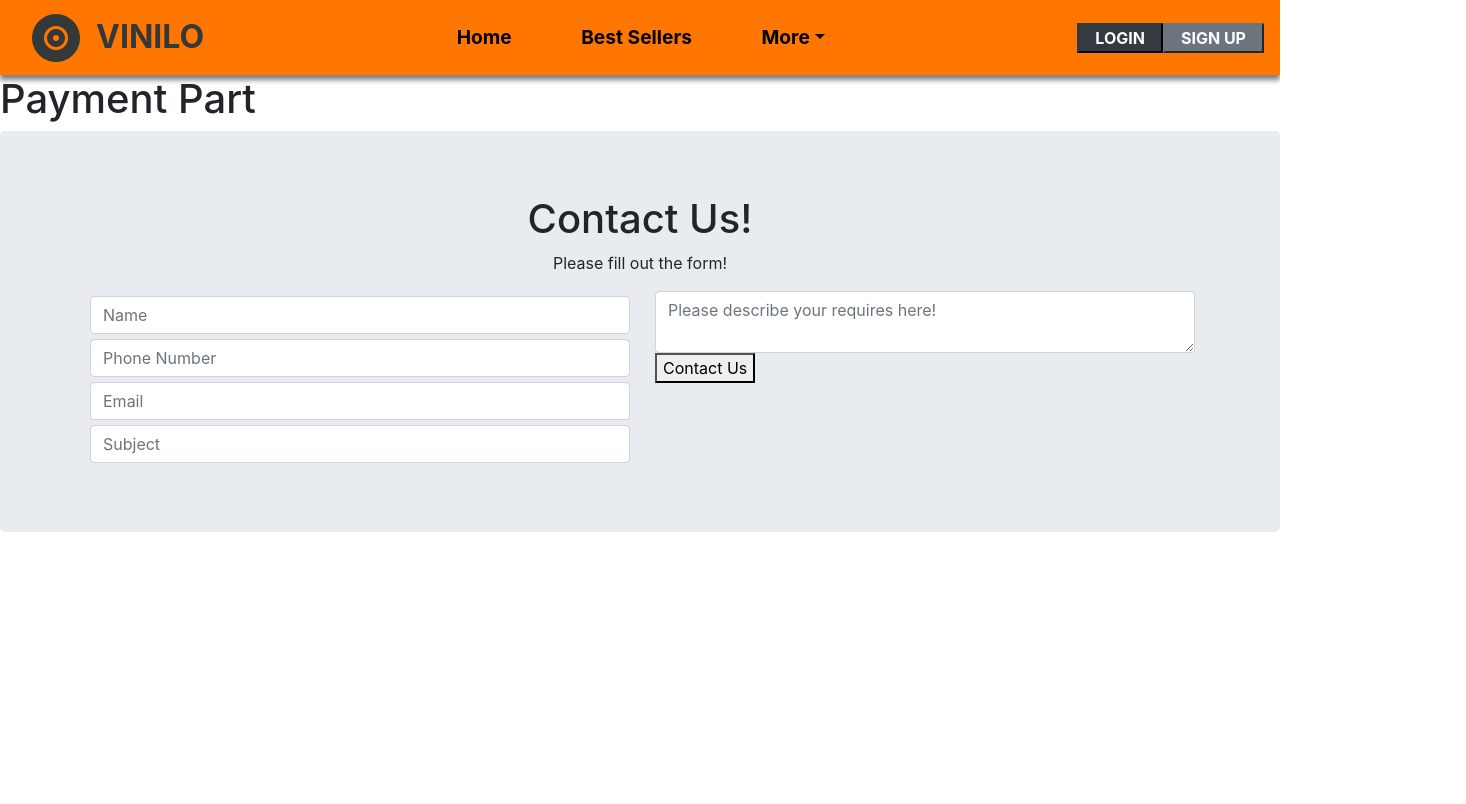
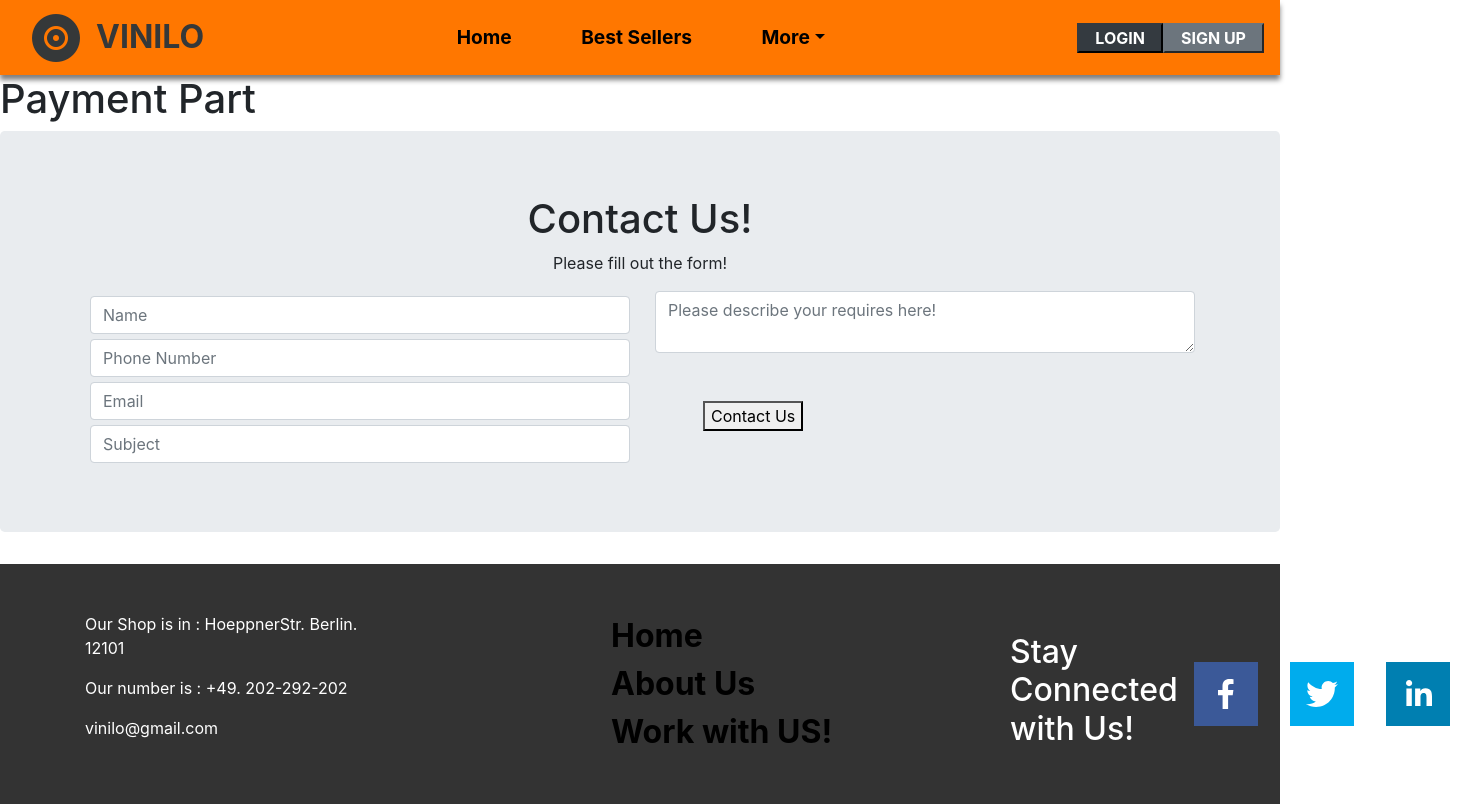
Before and after one commit to neao002/RecordShop-with_react, a React (Create React App) app in the folder myapp/: page /payment in a window 1280 px wide. Shown: the whole page, 1466 px wide, since content can reach past the window. Built offline with nearby package versions, Linux system fonts and the light colour scheme.

Commit message:
adding footer

```diff
--- a/myapp/package.json
+++ b/myapp/package.json
@@ -15,6 +15,7 @@
     "react-hook-form": "^6.15.4",
     "react-router-dom": "^5.2.0",
     "react-scripts": "4.0.3",
+    "react-share": "^4.4.0",
     "web-vitals": "^1.1.1"
   },
   "scripts": {
--- a/myapp/src/App.css
+++ b/myapp/src/App.css
@@ -74,3 +74,39 @@ a:hover {
 .modal-footer {
   border: none !important;
 }
+
+/** CONTACT FORM **/
+
+.contacts {
+  width: 100%;
+  height: 20;
+}
+
+/** footer **/
+
+.footer {
+  background-color: #333;
+  color: white;
+  padding: 3rem;
+}
+
+.footer a {
+  text-decoration: none;
+  color: orange;
+  font-size: 2rem;
+  margin-left: 20%;
+  font-weight: 700;
+}
+
+.footer a:hover {
+  text-decoration: none;
+  color: orange;
+  cursor: pointer;
+  font-size: 3rem;
+}
+
+.socialmedia {
+  position: absolute;
+  left: 200%;
+  bottom: 20%;
+}
--- a/myapp/src/App.js
+++ b/myapp/src/App.js
@@ -1,5 +1,6 @@
 import { useContext } from "react";
 import "bootstrap/dist/css/bootstrap.min.css";
+import { Jumbotron } from "react-bootstrap";
 import "./App.css";
 import UserContext from "./ContextFolder/Context";
 import { BrowserRouter as Router, Route, Switch } from "react-router-dom";
@@ -13,7 +14,10 @@ import AlbumPage from "./Components/AlbumPage/AlbumPageContainer";
 
 // contact, dont forget to add ur packages, you can find them in description!
 import Contacts from "./Components/ContactForm/Contacts";
-import { Container, Jumbotron } from "react-bootstrap";
+
+// adding footer
+
+import { Footer } from "./Components/Footer/Footer";
 
 function App() {
   const context = useContext(UserContext);
@@ -49,6 +53,7 @@ function App() {
         <Jumbotron Fluid>
           <Contacts />
         </Jumbotron>
+        <Footer />
       </div>
     </Router>
   );
--- a/myapp/src/Components/ContactForm/Contacts.js
+++ b/myapp/src/Components/ContactForm/Contacts.js
@@ -143,7 +143,10 @@ const Contacts = () => {
               <span className="error-message">
                 {errors.description && errors.description.message}
               </span>
-              <button className="btn-main-offer contact-btn" type="submit">
+              <button
+                className="btn-main-offer ml-5 mt-5 contact-btn"
+                type="submit"
+              >
                 Contact Us
               </button>
             </div>
--- /dev/null
+++ b/myapp/src/Components/Footer/Footer.js
@@ -0,0 +1,62 @@
+import React from "react";
+
+//npm install react-share --save
+import {
+  FacebookShareButton,
+  FacebookIcon,
+  TwitterShareButton,
+  TwitterIcon,
+  LineShareButton,
+  LinkedinIcon,
+} from "react-share";
+
+export const Footer = () => {
+  return (
+    <div>
+      <div className="footer">
+        <div className="container">
+          <div className="row">
+            <div className="col-lg-4 col-md-6 col-sm-6">
+              <div className="d-flex mr-5">
+                <p>
+                  {" "}
+                  <span className="bg-green"> Our Shop is in </span> :
+                  HoeppnerStr. Berlin. 12101
+                </p>
+              </div>
+              <div className="d-flex">
+                <p href="Tel: 202-292-202"> Our number is : +49. 202-292-202</p>
+              </div>
+              <div className="d-flex">
+                <p>vinilo@gmail.com</p>
+              </div>
+            </div>
+
+            <div className="col">
+              <a className="footer-nav">Home</a>
+              <br />
+              <a className="footer-nav">About Us</a>
+              <br />
+              <a className="footer-nav">Work with US!</a>
+              <br />
+            </div>
+          </div>
+          <div className="col-lg-5 col-md-5 col-sm-6 align-items-center ">
+            <div className="d-flex justify-content-center socialmedia">
+              <h2>Stay Connected with Us!</h2>
+              <FacebookShareButton url={"https://www.facebook.com/"}>
+                <FacebookIcon className="mx-3 " />
+              </FacebookShareButton>
+              <TwitterShareButton url={"https://twitter.com/?lang=es"}>
+                <TwitterIcon className="mx-3" />
+              </TwitterShareButton>
+              <LineShareButton url={"https://www.linkedin.com/"}>
+                <LinkedinIcon className="mx-3" />
+              </LineShareButton>
+            </div>
+          </div>
+        </div>
+      </div>
+    </div>
+  );
+};
```
Also changed, not shown: myapp/src/Components/logo.png (added), 1 other file (tests, documents, lock files or other folders).
